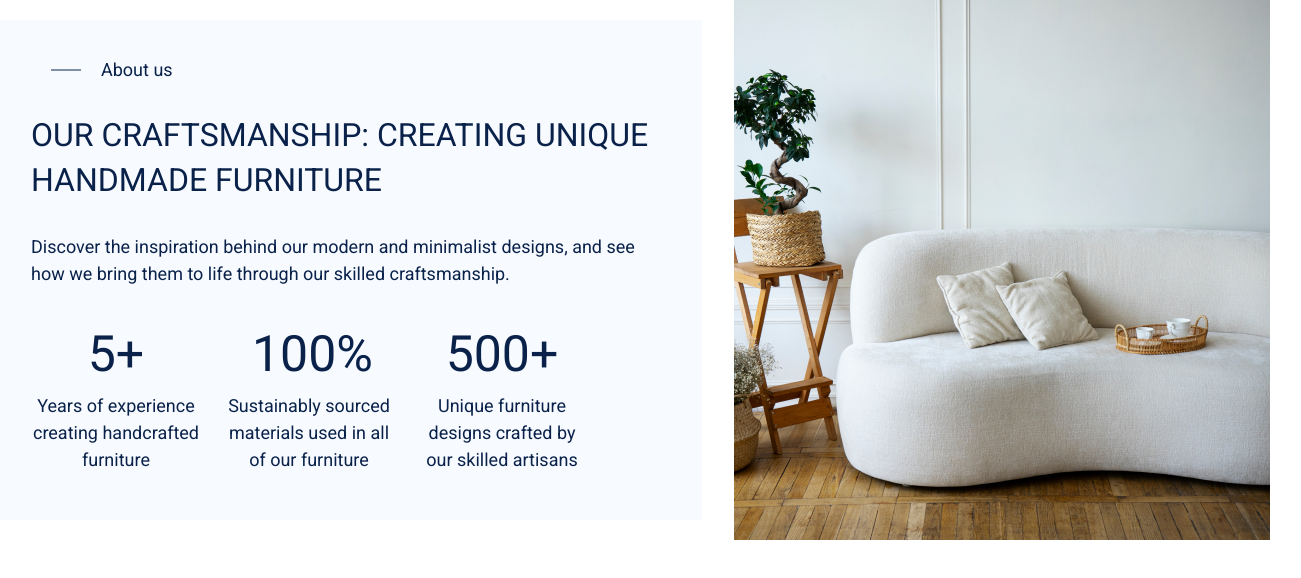
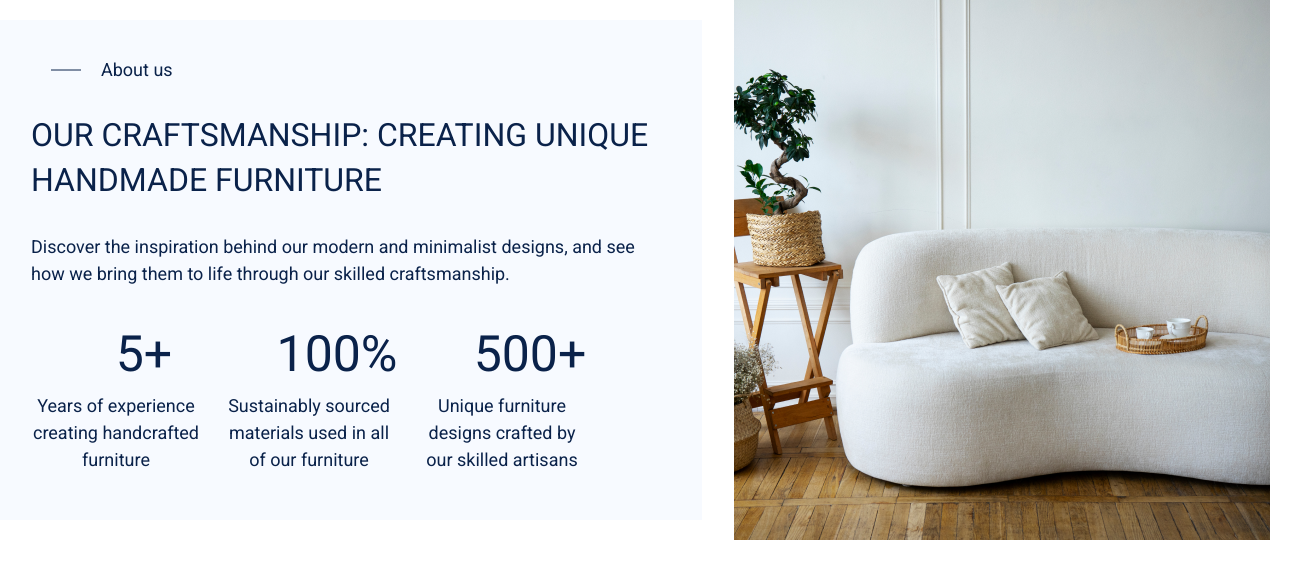
Before and after one commit to AddNiI/Final_Project_2team_Minimal, a plain HTML site: page main.html in a window 1536 px wide. Shown: the whole page, without its empty margins (18-1319 px from the left). Drawn offline with Linux system fonts and the light colour scheme.

Commit message:
fix incorect view on tablet & optimization

```diff
--- a/SCSS/components/_aboutus.scss
+++ b/SCSS/components/_aboutus.scss
@@ -42,11 +42,8 @@
       text-transform: uppercase;
       margin: 30px 0 14px 0;
     }
-    &__senumr {
-      font-size: 50px;
-      line-height: 75px;
-      text-transform: uppercase;
-      margin: 30px 0 14px 0;
+    &__statelemr {
+      width: 170px;
     }
   }
   &-block__img {
@@ -81,19 +78,16 @@
         padding-bottom: 36px;
       }
       &__statelem {
+        margin-right: 33px;
+      }
+      &__statelemr {
+        margin-right: 0;
+      }
+      &__senum {
         width: 170px;
       }
-      &__senum {
-        margin-right: 33px;
-      }
       &__setxt {
-        margin-right: 33px;
-      }
-      &__senumr {
-        margin-right: 0;
-      }
-      &__setxtr {
-        margin-right: 0;
+        width: 170px;
       }
     }
     &-block__img {
@@ -129,7 +123,6 @@
         padding-bottom: 34px;
       }
       &__statelem {
-        width: 170px;
         margin-right: 23px;
       }
       &__senum {
@@ -139,11 +132,7 @@
       &__setxt {
         width: 170px;
       }
-      &__senumr {
-        text-transform: uppercase;
-        margin: 30px 28px 0 28px;
-      }
-      &__setxtr {
+      &__statelemr {
         margin-right: 0;
       }
     }
--- a/main.html
+++ b/main.html
@@ -36,9 +36,9 @@
             <p class="aboutus-block__senum">100%</p>
             <p class="boutus-block__setxt">Sustainably sourced materials used in all of our furniture </p>
           </div>
-          <div class="aboutus-block__statelem">
-            <p class="aboutus-block__senumr">500+</p>
-            <p class="aboutus-block__setxtr">Unique furniture designs crafted by our skilled artisans</p>
+          <div class="aboutus-block__statelemr">
+            <p class="aboutus-block__senum">500+</p>
+            <p class="aboutus-block__setxt">Unique furniture designs crafted by our skilled artisans</p>
          </div>
         </div>
       </div>
```
Also changed, not shown: css/main.css.
